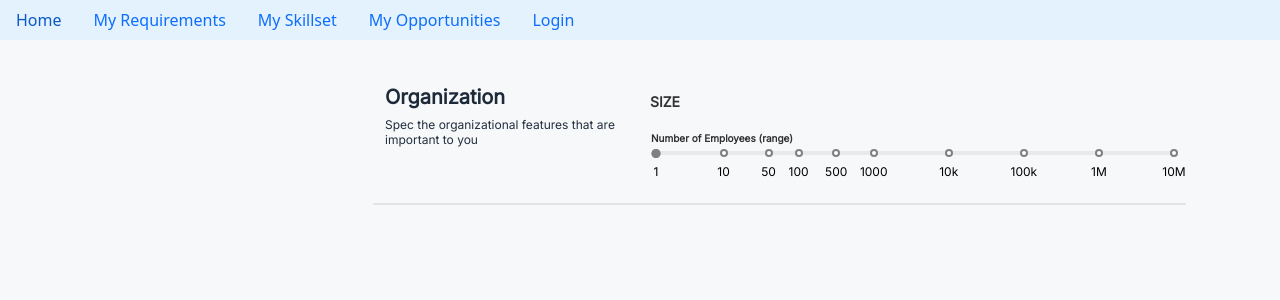
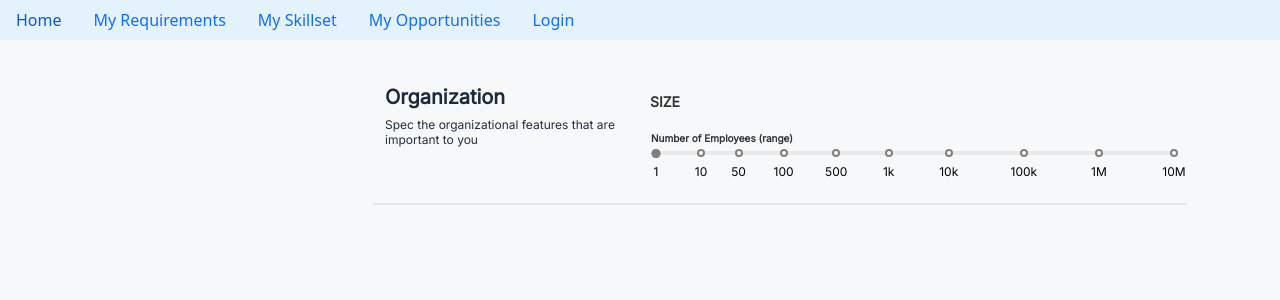
Before and after one commit to tammer/bootstrap-practice, a React (Create React App) app: page /sandbox in a window 1280 px wide. Shown: the top 300 px of the page. Built offline with nearby package versions, Linux system fonts and the light colour scheme.

Commit message:
scale change

```diff
--- a/src/pages/sandbox.jsx
+++ b/src/pages/sandbox.jsx
@@ -5,11 +5,11 @@ import Slider from "rc-slider";
 const Sandbox = () => {
   const marks = {
     1: "1",
-    10: "10",
-    16: "50",
-    20: "100",
+    7: "10",
+    12: "50",
+    18: "100",
     25: "500",
-    30: "1000",
+    32: "1k",
     40: "10k",
     50: "100k",
     60: "1M",
```
